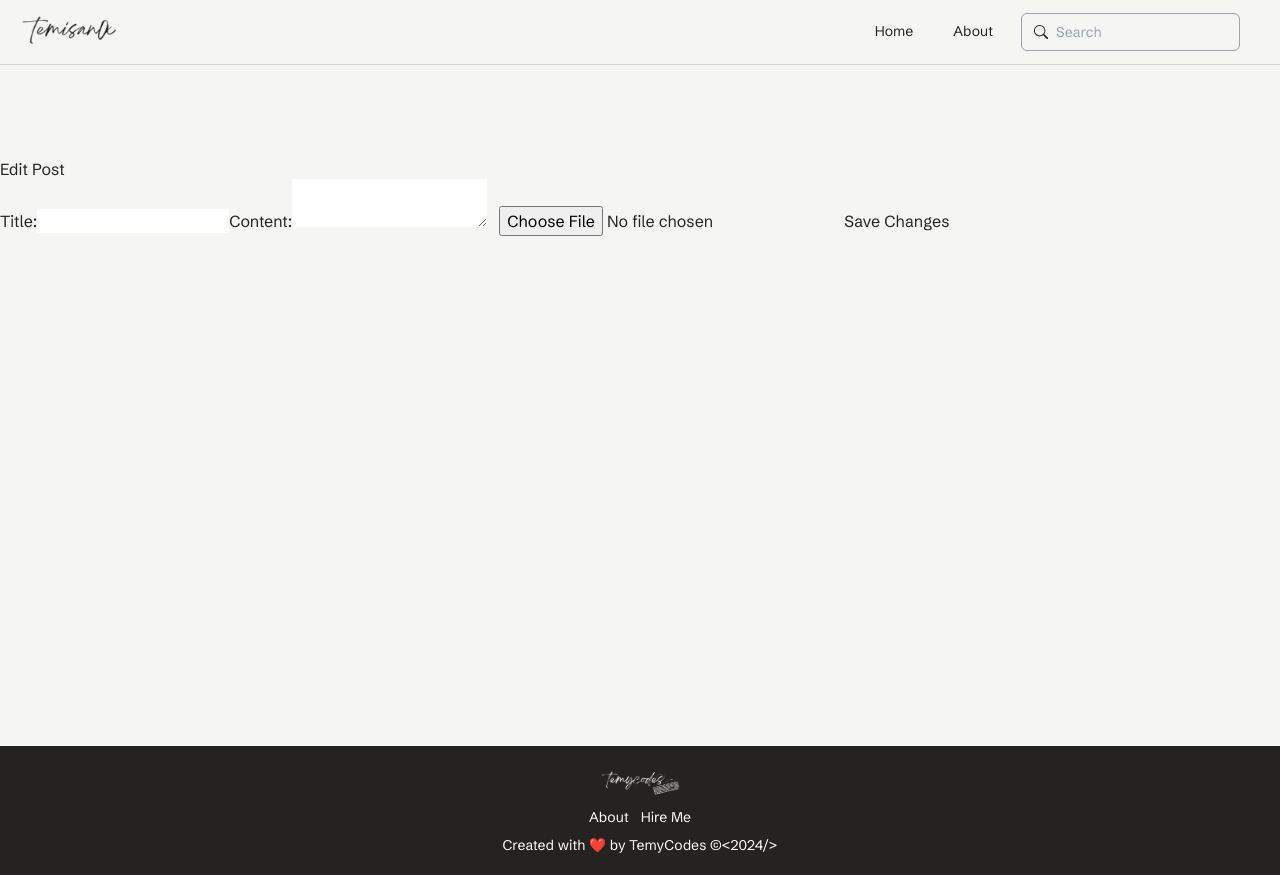
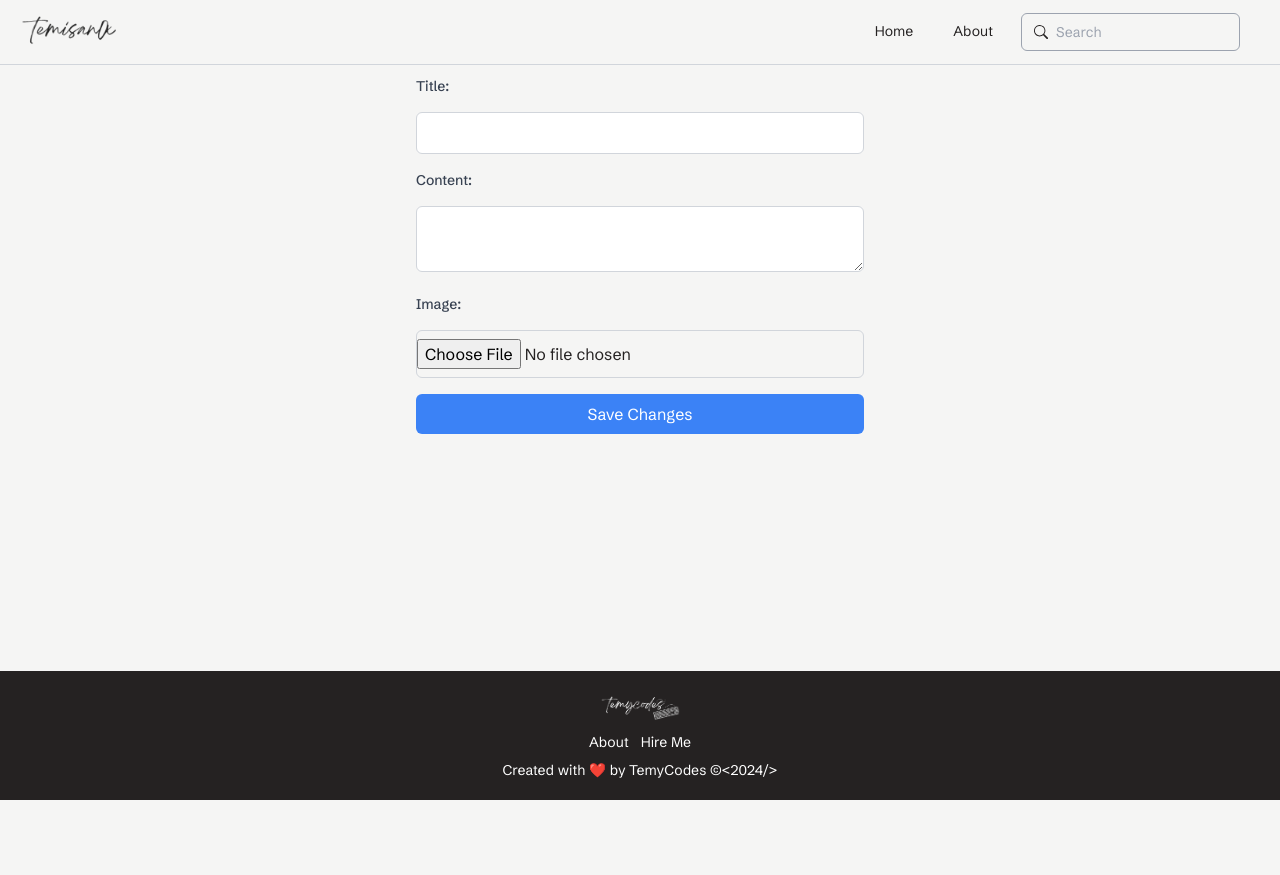
Before and after one commit to temisan0x/blog, a Next.js app: page /tm-admin/1 in a window 1280 px wide. After the commit the page ends 800 px from the top, so only its background shows below. Built offline with nearby package versions, Linux system fonts and the light colour scheme; no server answers; the database is empty.

Commit message:
chore: code cleanup

```diff
--- a/app/components/ViewPosts.tsx
+++ b/app/components/ViewPosts.tsx
@@ -85,7 +85,7 @@ const ViewPosts: React.FC<PostProps> = ({
         )}
       </div>
       <DeletePostButton postId={id} />
-      <Link href={`/blog/${slug}`}>Edit...</Link>
+      <Link href={`/tm-admin/${slug}`}>Edit...</Link>
     </motion.div>
   );
 };
--- a/app/page.module.css
+++ b/app/page.module.css
@@ -6,14 +6,13 @@
  }
 
  .postTitle {
-  font-size: 40px;
-  font-weight: 700;
+  font-size: 20px;
+  font-weight: 600;
  }
 
  .postHeader {
   max-width: 42rem;
-  margin-top: 20px;
-  font-family: Polysans median, sans-serif;
+  margin-top: 40px;
   font-size: 3rem;
   font-weight: 600;
  }
@@ -26,6 +25,7 @@
   word-break: break-word;
   width: 100%;
   margin: 60px auto 10px auto;
+  padding: 0 24px;
  }
 
  .postContainer {
--- a/app/page.tsx
+++ b/app/page.tsx
@@ -52,7 +52,7 @@ export default function Home() {
 
   return (
     <div className={`${styles.postContentContainer}`}>
-      <h1 className="text-[15px] mt-40 mb-5">Welcome Home!</h1>
+      <h1 className={`text-[15px] mt-40 mb-5 ${styles.postTitle}`}>Welcome Home!</h1>
       {posts.map((post: PostProps) => {
         return (
           <Post
--- a/app/tm-admin/[slug]/page.tsx
+++ b/app/tm-admin/[slug]/page.tsx
@@ -1,12 +1,9 @@
 "use client";
-
 import React, { useEffect, useState } from "react";
 import axios from "axios";
 import { useRouter } from "next/navigation";
 
-// ... (imports and other code)
-
-export default function ({ params }: { params: { slug: string } }) {
+export default function EditPost({ params }: { params: { slug: string } }) {
   const [editedPost, setEditedPost] = useState({
     title: "",
     content: "",
@@ -14,6 +11,26 @@ export default function ({ params }: { params: { slug: string } }) {
   });
 
   const router = useRouter();
+
+  useEffect(() => {
+    const fetchPost = async () => {
+      try {
+        const response = await axios.get(`/api/get-post/${params.slug}`);
+        const post = response.data.post;
+        if (post) {
+          setEditedPost({
+            title: post.title,
+            content: post.content,
+            imageUrl: post.imageData,
+          });
+        }
+      } catch (error) {
+        console.error("Error fetching post:", error);
+      }
+    };
+
+    fetchPost();
+  }, [params.slug]);
 
   const handleFormSubmit = async (e: React.FormEvent) => {
     e.preventDefault();
@@ -34,37 +51,49 @@ export default function ({ params }: { params: { slug: string } }) {
   };
 
   return (
-    <>
-      <div className="mt-40">
-        <h1>Edit Post</h1>
-        <form onSubmit={handleFormSubmit}>
-          <label htmlFor="title">Title:</label>
+    <div className="mt-10 mx-auto max-w-md">
+      <h1 className="text-3xl font-bold mb-4">Edit Post</h1>
+      <form onSubmit={handleFormSubmit} className="space-y-4">
+        <label htmlFor="title" className="block text-sm font-medium text-gray-700">
+          Title:
+        </label>
         <input
           type="text"
           id="title"
           name="title"
-            defaultValue={editedPost.title}
+          value={editedPost.title}
           onChange={handleInputChange}
+          className="w-full px-4 py-2 border border-gray-300 rounded-md focus:outline-none focus:border-blue-500"
         />
 
-          <label htmlFor="content">Content:</label>
+        <label htmlFor="content" className="block text-sm font-medium text-gray-700">
+          Content:
+        </label>
         <textarea
           id="content"
           name="content"
-            defaultValue={editedPost.content}
+          value={editedPost.content}
           onChange={handleInputChange}
+          className="w-full px-4 py-2 border border-gray-300 rounded-md focus:outline-none focus:border-blue-500"
         ></textarea>
 
+        <label htmlFor="image" className="block text-sm font-medium text-gray-700">
+          Image:
+        </label>
         <input
           type="file"
           id="image"
           onChange={handleInputChange}
-            className="rounded py-2 px-3 hero-action-input"
+          className="w-full py-2 border border-gray-300 rounded-md focus:outline-none focus:border-blue-500"
         />
 
-          <button type="submit">Save Changes</button>
+        <button
+          type="submit"
+          className="w-full bg-blue-500 text-white px-4 py-2 rounded-md hover:bg-blue-600 focus:outline-none"
+        >
+          Save Changes
+        </button>
       </form>
     </div>
-    </>
   );
-};
+}
```
Lines whose indentation alone changed are shown as unchanged.
